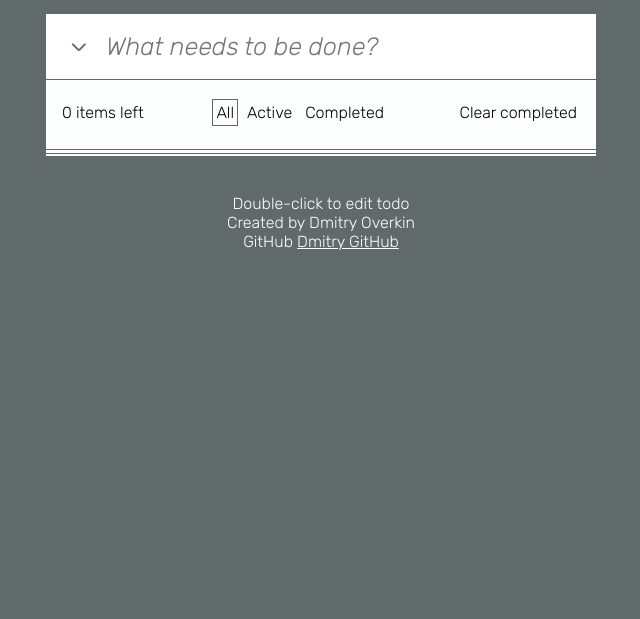
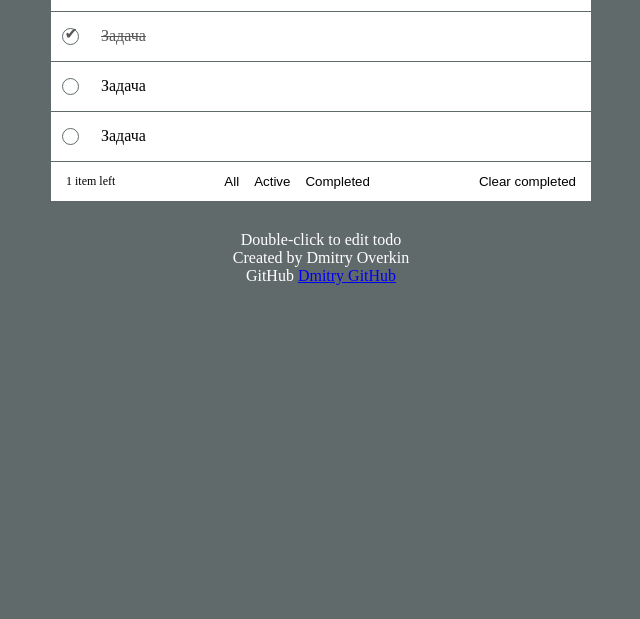
Before and after one commit to DmitryOverkin/todo-list_SNP_FE_intership, a plain HTML site: page index.html in a window 1280 px wide. Shown: the part 181-800 px from the top of the page, without its empty margins (319-959 px from the left). Drawn offline with Linux system fonts and the light colour scheme; a script that the page names is missing.

Commit message:
Change index.html, index.css, main.js: Переделал структуру html, изменил стили, удалил js код.

```diff
--- a/index.html
+++ b/index.html
@@ -18,31 +18,30 @@
     <header class="header"><h1 class="header__heading">todos</h1></header>
 
     <main class="todo">
-      <label class="todo__label">
-        <input
-          class="todo__input"
-          type="text"
-          placeholder="What needs to be done?"
-          autofocus
-        />
-        <button class="todo__all-toggle">&rsaquo;</button>
-      </label>
-      <ul class="todo-list"></ul>
-      <div class="todo-list__actions">
-        <div class="todo-list__actions-layer"></div>
-        <div class="todo-list__actions-layer"></div>
-        <div class="todo-list__actions-layer"></div>
-        <p class="todo-list__actions-item-left">
-          <span class="item-left-count"></span> items left
-        </p>
-        <div class="todo-list__actions-btns">
-          <button class="todo-list__actions-btn-all active">All</button>
-          <button class="todo-list__actions-btn-active">Active</button>
-          <button class="todo-list__actions-btn-completed">Completed</button>
+      <div class="todo__box">
+        <div class="todo__row">
+          <label class="todo__toggle-all" for="todo__input">&rsaquo;</label>
+          <input
+            name="todo__input"
+            class="todo__input"
+            type="text"
+            placeholder="What needs to be done?"
+          />
         </div>
-        <button class="todo-list__actions-clear-completed">
-          Clear completed
-        </button>
+        <ul class="todo__list">
+          <li class="todo__item cheked">Задача</li>
+          <li class="todo__item">Задача</li>
+          <li class="todo__item">Задача</li>
+        </ul>
+        <div class="todo__actions">
+          <div class="todo__count"><span>1</span> item left</div>
+          <div class="todo__btns">
+            <button class="todo__btn--all">All</button>
+            <button class="todo__btn--active">Active</button>
+            <button class="todo__btn--completed">Completed</button>
+          </div>
+          <button class="todo__btn--clear">Clear completed</button>
+        </div>
       </div>
     </main>
 
--- a/scripts/main.js
+++ /dev/null
@@ -1,78 +0,0 @@
-const todoInput = document.querySelector(".todo__input");
-const todoList = document.querySelector(".todo-list");
-const itemsLeft = document.querySelector(".item-left-count");
-
-let todoListArr = new Array();
-
-// добавленеи задачи в масиисв.
-
-function addTodo() {
-  todoInput.addEventListener("keypress", (event) => {
-    if (event.target.value.trim() === "") return;
-
-    if (event.key === "Enter") {
-      todo = event.target.value.trim();
-
-      todoListArr.push({
-        id: Date.now() + "-" + Math.random().toString(36).substring(2, 15),
-        todoText: todo,
-        isComplete: false,
-      });
-
-      saveTodos(todoListArr);
-
-      loadTodos();
-      itemLeftCouter();
-
-      event.target.value = "";
-    }
-  });
-}
-
-// Сохранение в localStorage
-
-function saveTodos(arr) {
-  localStorage.setItem("todoList", JSON.stringify(arr));
-}
-
-// Отрисовка задач из localStorage
-
-function loadTodos() {
-  todoList.innerHTML = "";
-  const savedTodos = localStorage.getItem("todoList");
-
-  let parsedList = JSON.parse(savedTodos);
-
-  if (parsedList) {
-    todoListArr = parsedList;
-
-    parsedList.forEach((todo) => {
-      todoList.insertAdjacentHTML(
-        "beforeEnd",
-        `
-          <li class="todo-list__item">
-            <div class="todo-list__view">
-              <input id="${todo.id}" name="${todo.id}" class="todo-list__toggle-btn" type="checkbox" />
-              <label for="${todo.id}" class="todo-list__label">${todo.todoText}</label>
-              <button class="todo-list__destroy-btn">&times;</button>
-            </div>
-          </li>
-      `
-      );
-    });
-  }
-}
-
-function itemLeftCouter() {
-  const arr = JSON.parse(localStorage.getItem("todoList"));
-
-  if (arr) {
-    itemsLeft.innerHTML = arr.length;
-  } else {
-    itemsLeft.innerHTML = "0";
-  }
-}
-
-loadTodos();
-itemLeftCouter();
-addTodo();
--- a/styles/index.css
+++ b/styles/index.css
@@ -1,286 +1,128 @@
 * {
+  padding: 0;
   margin: 0;
-  padding: 0;
   box-sizing: border-box;
-  font-family: "Rubik", sans-serif;
-  font-optical-sizing: auto;
-  font-weight: 300;
-  font-style: normal;
 }
 
 body {
-  padding: 70px 0;
+  padding: 40px 20px;
   background-color: #616a6b;
-}
-
-/* header styles */
-
-.header {
-  margin: 0 auto 30px;
-  text-align: center;
-  color: #fdfefe;
+  color: #fff;
 }
 
 .header__heading {
-  font-size: 80px;
+  margin-bottom: 30px;
+  text-align: center;
+  font-size: 70px;
 }
 
-/* main styles */
-
 .todo {
-  margin-bottom: 50px;
   display: flex;
-  flex-direction: column;
   justify-content: center;
   align-items: center;
 }
 
-/* =====label styles===== */
-
-.todo__label {
-  position: relative;
-  max-width: 550px;
-  width: 100%;
-  height: 65px;
+.todo__box {
+  width: 540px;
+  min-width: 360px;
+  margin-bottom: 30px;
 }
 
-/* ======togggle button====== */
+.todo__row {
+  position: relative;
+}
 
-.todo__all-toggle {
+.todo__toggle-all {
   position: absolute;
-  left: 1%;
-  top: 50%;
-  width: 10%;
-  height: 100%;
-  transform: translateY(-50%) rotate(90deg);
-  background-color: transparent;
-  border: none;
+  top: 7%;
+  left: 3%;
+  transform: rotate(90deg);
+  color: #555;
   font-size: 30px;
-  color: #616a6b;
   cursor: pointer;
 }
 
-.todo__all-toggle.toggle-all{
-  color: #000;
+.todo__input {
+  width: 100%;
+  padding: 12px 15px 12px 50px;
+  border: none;
+  outline-color: #616a8c;
+  font-size: 16px;
 }
 
-/* ======input styles======= */
-
-.todo__input {
-  width: 100%;
-  height: 65px;
-  padding: 16px 16px 16px 60px;
-  border-style: none;
-  outline: none;
-  font-size: 25px;
-  font-style: italic;
-}
-
-/* ========todo-list(ul) styles ========== */
-
-.todo-list {
-  width: 100%;
-  display: flex;
-  flex-direction: column;
-  align-items: center;
+.todo__list {
+  color: #000;
   list-style-type: none;
 }
 
-.todo-list__item {
-  max-width: 550px;
-  width: 100%;
-  height: 65px;
-}
-
-.todo-list__view {
+.todo__item {
   position: relative;
-  width: 100%;
-  height: 100%;
-  padding: 16px 16px 16px 60px;
-  display: flex;
-  align-items: center;
-  background-color: #fdfefe;
+  height: 50px;
+  background-color: #fff;
   border-top: 1px solid #616a6b;
-}
-
-.todo-list__toggle-btn {
-  position: absolute;
-  left: 4%;
-  z-index: 10;
-  width: 30px;
-  height: 30px;
-  opacity: 0;
+  padding: 15px 50px;
   cursor: pointer;
 }
 
-.todo-list__label {
-  font-size: 25px;
-}
-
-.todo-list__label::before {
+.todo__item::before {
   position: absolute;
-  left: 4%;
-  top: 50%;
-  transform: translateY(-50%);
-  width: 30px;
-  height: 30px;
-  background-color: transparent;
-  background-image: url(../images/checkbox-uncheked.png);
-  background-position: center;
-  background-repeat: no-repeat;
+  top: 32%;
+  left: 2%;
+  width: 15px;
+  height: 15px;
+  border-radius: 50%;
+  border: 1px solid #616a6b;
   content: "";
 }
 
-.todo-list__item.completed
-  .todo-list__toggle-btn:checked
-  + .todo-list__label::before {
-  background-image: url(../images/checkbox-cheked.png);
+.todo__item.cheked::after {
+  position: absolute;
+  top: 25%;
+  left: 2.5%;
+  content: "✔";
+  border-radius: 50%;
+  width: 10px;
+  height: 10px;
 }
 
-.todo-list__item.completed .todo-list__toggle-btn:checked + .todo-list__label {
+.todo__item.cheked {
   text-decoration: line-through;
-  color: #616a6b;
+  color: #555;
 }
 
-.todo-list__destroy-btn {
-  margin-left: auto;
-  margin-right: 0;
-  padding: 5px 10px;
-  display: none;
-  border: 1px solid transparent;
-  background-color: transparent;
-  font-size: 25px;
-}
-
-.todo-list__view:hover .todo-list__destroy-btn {
-  display: block;
-}
-
-.todo-list__destroy-btn:hover {
-  cursor: pointer;
-  color: #616a6b;
-}
-
-.todo-list__destroy-btn:active {
-  border: 1px solid #616a6b;
-}
-
-/* todo-list__actions */
-
-.todo-list__actions {
-  position: relative;
-  width: 100%;
-  max-width: 550px;
-  height: 65px;
-  padding: 16px;
-  border-top: 1px solid #616a6b;
-  background-color: #fdfefe;
+.todo__actions {
   display: flex;
   justify-content: space-between;
   align-items: center;
+  background-color: #fff;
+  border-top: 1px solid #616a6b;
+  color: #000;
+  font-size: 12px;
+  padding: 12px 15px;
 }
 
-.todo-list__actions-layer:first-child {
-  position: absolute;
-  top: 10%;
-  left: 0;
-  z-index: 2;
-  width: 100%;
-  height: 100%;
-  border-bottom: 1px solid #616a6b;
-  background-color: #fdfefe;
+.todo__btns{
+    display: flex;
+    gap: 15px;
 }
 
-.todo-list__actions-layer:nth-child(2) {
-  position: absolute;
-  top: 15%;
-  left: 0;
-  z-index: 1;
-  width: 100%;
-  height: 100%;
-  border-bottom: 1px solid #616a6b;
-  background-color: #fdfefe;
-}
-
-.todo-list__actions-layer:nth-child(3) {
-  position: absolute;
-  top: 20%;
-  left: 0;
-  z-index: 0;
-  width: 100%;
-  height: 100%;
-  border-bottom: 1px solid #616a6b;
-  background-color: #fdfefe;
-}
-
-.todo-list__actions-item-left {
-  position: relative;
-  z-index: 3;
-}
-
-.todo-list__actions-btns {
-  position: relative;
-  z-index: 3;
-}
-
-.todo-list__actions-clear-completed {
-  position: relative;
-  z-index: 3;
-}
-
-.todo-list__actions-btns {
-  display: flex;
-  gap: 5px;
-}
-
-.todo-list__actions-btns button {
+.todo__btn--all,
+.todo__btn--active,
+.todo__btn--completed,
+.todo__btn--clear {
   background-color: transparent;
-  padding: 3px;
-  border: 1px solid transparent;
-  cursor: pointer;
-  font-size: 16px;
-}
-
-.todo-list__actions-btns button:hover {
-  border: 1px solid #616a6b;
-}
-
-.todo-list__actions-btn-all.active {
-  border: 1px solid #616a6b;
-}
-
-.todo-list__actions-btn-active.active {
-  border: 1px solid #616a6b;
-}
-
-.todo-list__actions-btn-completed.active {
-  border: 1px solid #616a6b;
-}
-
-.todo-list__actions-clear-completed{
-  background-color: transparent;
-  padding: 3px;
   border: none;
-  font-size: 16px;
+  outline: none;
   cursor: pointer;
 }
 
-.todo-list__actions-clear-completed:hover{
+.todo__btn--all:hover,
+.todo__btn--active:hover,
+.todo__btn--completed:hover,
+.todo__btn--clear:hover {
   text-decoration: underline;
 }
 
-/* footer styles */
-
 .footer {
   text-align: center;
-  color: #fdfefe;
 }
-
-.footer__git-link {
-  color: #fdfefe;
-  transition: color 0.3s ease-in-out;
-}
-
-.footer__git-link:hover {
-  color: #85929e;
-}
```
